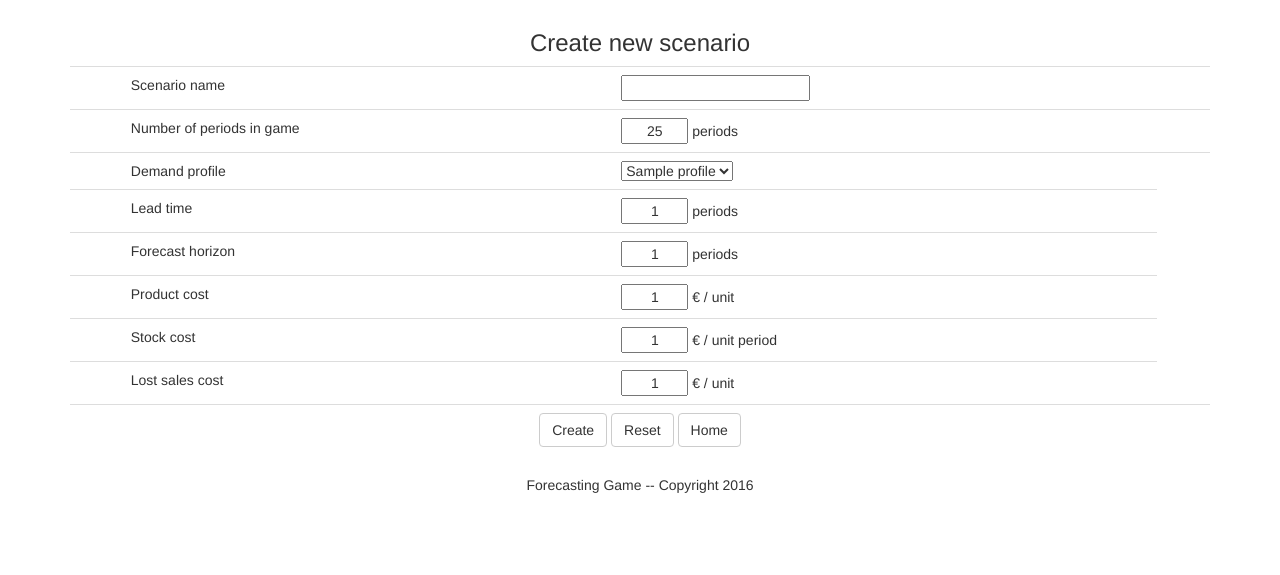
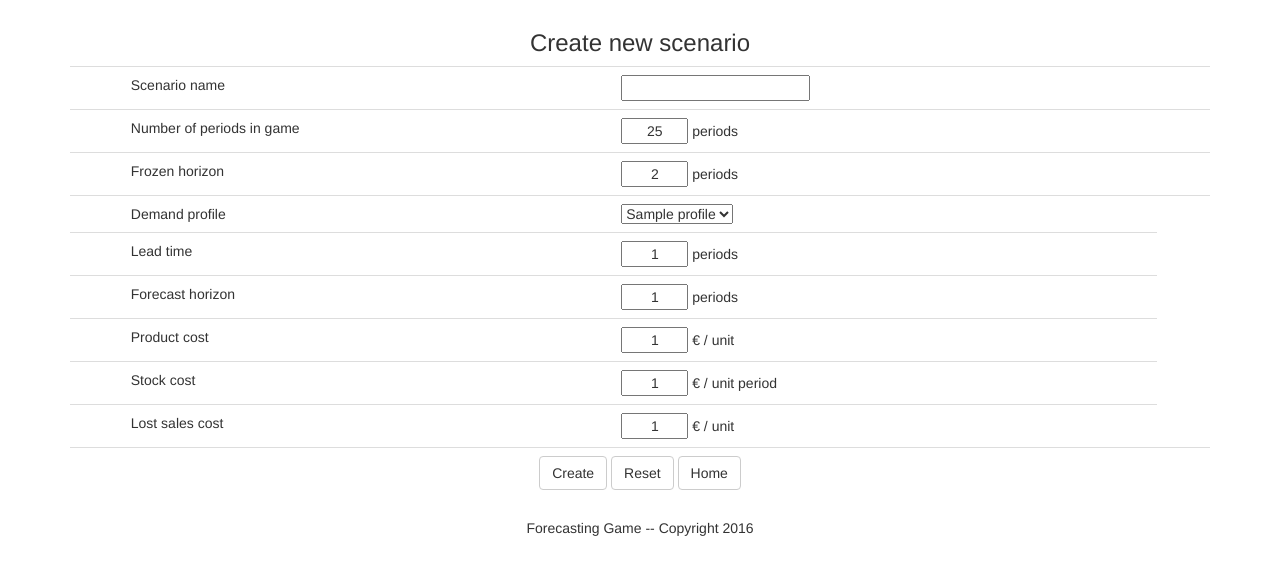
Before and after one commit to ropinot/demgame, a Flask app: page /admin/create_scenario in a window 1280 px wide. Shown: the part 51-626 px from the top of the page. Run offline with Flask 2, Linux system fonts and the light colour scheme; a user stored in the database is signed in; tables that the repository leaves empty hold one stand-in row (values such as "Sample post"); some libraries are stand-ins or nearby versions.

Commit message:
modified:   app/admin/forms.py 	modified:   app/admin/views.py 	modified:   app/demandgame/views.py 	modified:   app/models.py 	modified:   app/models.pyc 	modified:   app/templates/admin/create_scenario_form.html 	modified:   app/templates/demandgame/dashboard.html + Error row in dashboard

```diff
--- a/app/admin/forms.py
+++ b/app/admin/forms.py
@@ -31,6 +31,7 @@ class CreateScenarioForm(wtf.Form):
     #TODO: remove duration field, get it from the demand profile
     name = StringField('name', validators=[DataRequired()])
     duration = StringField('duration', default=25, validators=[DataRequired()])
+    frozen_horizon = StringField('frozen_horizon', default=2, validators=[DataRequired()])
     leadtime = StringField('leadtime', default=1, validators=[DataRequired()])
     forecast_horizon = StringField('forecast_horizon', default=1, validators=[DataRequired()])
     product_cost = StringField('product_cost', default=1, validators=[DataRequired()])
--- a/app/admin/views.py
+++ b/app/admin/views.py
@@ -43,6 +43,7 @@ def create_new_scenario_view():
     if form.validate_on_submit():
 
         # save the scenario
+        #TODO: get the scenario duration from the demand profile
         scenario = Scenario()
         form.populate_obj(scenario)
         scenario.owner_id = current_user.get_id()
--- a/app/demandgame/views.py
+++ b/app/demandgame/views.py
@@ -95,6 +95,7 @@ def demand_game_dashboard():
     data.set_cell('lost_sales', current_period - 1, lost_sales)
 
     # display the forecast over the forecast horizon
+    #TODO: jitter the data beyond the frozen horizon
     for t in xrange(scenario.forecast_horizon):
         #TODO: reduce to one query without for loop
         demand_profile_data = demand_profile.data.filter(DemandData.period == current_period+t).first()
@@ -106,6 +107,8 @@ def demand_game_dashboard():
     # display the error
     data.set_cell('error', current_period - 1,
                   data.get_cell('forecast', current_period - 1) - data.get_cell('demand', current_period - 1))
+
+    #TODO: calculate the MAPE and the rolling MAPE
 
     # save the updated table on DB
     gameboard.table = cPickle.dumps(data)
--- a/app/models.py
+++ b/app/models.py
@@ -95,13 +95,15 @@ class Scenario(db.Model):
     duration = db.Column(db.Integer)    #number of periods in the game
     leadtime = db.Column(db.Integer)    # from order to receipt (1 = today for tomorrow)
     forecast_horizon = db.Column(db.Integer) # number of forecasts visible
+    frozen_horizon = db.Column(db.Integer)   # number of frozen periods
     product_cost = db.Column(db.Float)
     stock_cost = db.Column(db.Float)
     lostsale_cost = db.Column(db.Float())
-    owner_id = db.Column(db.Integer, db.ForeignKey('players.id'))
     creation_date = db.Column(db.DateTime)
     activation_date = db.Column(db.DateTime)
     run_date = db.Column(db.DateTime)
+
+    owner_id = db.Column(db.Integer, db.ForeignKey('players.id'))
     demand_profile_id = db.Column(db.Integer, db.ForeignKey('demand_profiles.id'))
 
     gameboards = db.relationship('GameBoard', backref='scenario', lazy='dynamic')
--- a/app/templates/admin/create_scenario_form.html
+++ b/app/templates/admin/create_scenario_form.html
@@ -33,8 +33,21 @@
                             <span style="color: red;">[{{ error }}]</span>
                         {% endfor %}
                     </td>
-                    <!--<td>Total duration in hh:mm:ss = <span id="total_duration">00:00:00</span></td>-->
                 </tr>
+                <tr>
+                    <td>&nbsp;</td>
+                    <td>
+                        Frozen horizon
+                    </td>
+                    <td colspan="2">
+                        {{ form.frozen_horizon(size=5, style='text-align:center')}} periods
+                        {% for error in form.frozen_horizon.errors %}
+                        <br/>
+                            <span style="color: red;">[{{ error }}]</span>
+                        {% endfor %}
+                    </td>
+                </tr>
+
                 <tr>
                         <td>&nbsp;</td>
                         <td>
```
Also changed, not shown: app/templates/demandgame/dashboard.html (+11 -0 lines), 1 other file.
